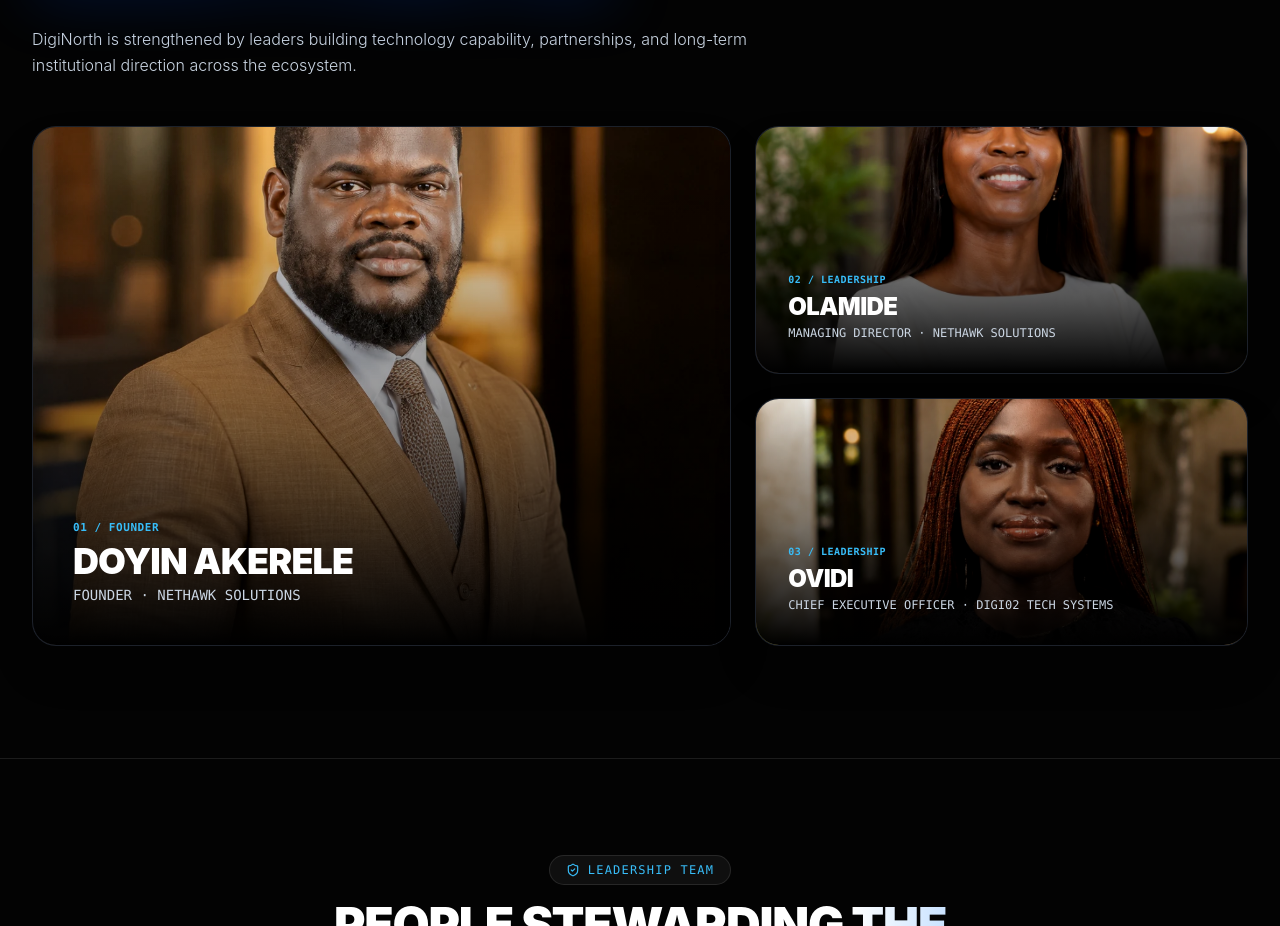
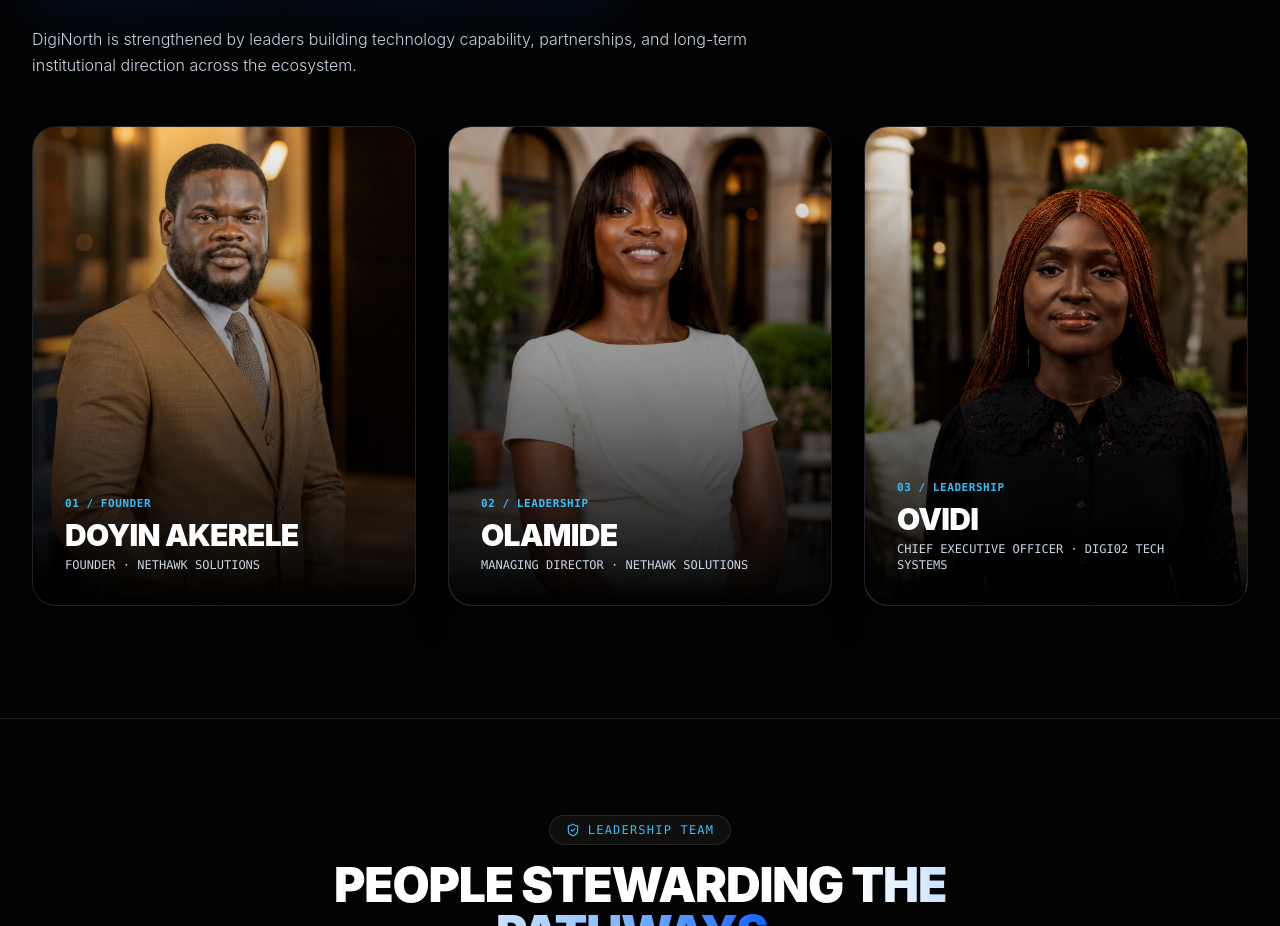
Before and after one commit to iNfix-2/DigiNorth, a Next.js app: page /about in a window 1280 px wide. Shown: the part 1689-2615 px from the top of the page. Built offline with nearby package versions, Linux system fonts and the light colour scheme; a web font is replaced by a local one.

Commit message:
feat: 3-column full-portrait card grid for executive leadership ensuring 100% uncropped full-image visibility on all devices

```diff
--- a/app/about/page.js
+++ b/app/about/page.js
@@ -56,21 +56,21 @@ export default function AboutPage() {
       name: "Doyin Akerele",
       role: "Founder · Nethawk Solutions",
       image: "/images/leadership/doyin.webp",
-      objectPos: "center 30%",
+      objectPos: "center 18%",
     },
     {
       tag: "02 / LEADERSHIP",
       name: "Olamide",
       role: "Managing Director · Nethawk Solutions",
       image: "/images/leadership/olamide.webp",
-      objectPos: "center 30%",
+      objectPos: "center 18%",
     },
     {
       tag: "03 / LEADERSHIP",
       name: "Ovidi",
       role: "Chief Executive Officer · Digi02 Tech Systems",
       image: "/images/leadership/ovidi.webp",
-      objectPos: "center 32%",
+      objectPos: "center 18%",
     },
   ];
 
@@ -175,40 +175,12 @@ export default function AboutPage() {
             </p>
           </div>
 
-          <div className="grid grid-cols-1 lg:grid-cols-12 gap-6 items-stretch">
-            {/* Left Featured Founder Card */}
-            <div className="lg:col-span-7 bg-[#071a38]/30 border border-white/10 rounded-3xl overflow-hidden shadow-2xl relative group hover:border-white/30 transition aspect-[4/3] sm:aspect-[16/11] lg:aspect-auto lg:min-h-[520px] flex flex-col justify-end">
-              <div className="absolute inset-0 z-0">
-                <Image
-                  src={executiveDirection[0].image}
-                  alt={executiveDirection[0].name}
-                  fill
-                  priority
-                  sizes="(max-width: 1024px) 100vw, 60vw"
-                  style={{ objectPosition: executiveDirection[0].objectPos }}
-                  className="object-cover filter contrast-105 brightness-95 group-hover:scale-[1.02] transition-transform duration-700"
-                />
-                <div className="absolute inset-0 bg-gradient-to-t from-black via-black/35 to-transparent pointer-events-none" />
-              </div>
-              <div className="relative z-10 p-6 sm:p-10">
-                <span className="text-[10px] sm:text-[11px] font-mono font-bold uppercase tracking-wider text-[#38bdf8] block mb-1">
-                  {executiveDirection[0].tag}
-                </span>
-                <h3 className="text-2xl sm:text-4xl font-black text-white uppercase tracking-tight">
-                  {executiveDirection[0].name}
-                </h3>
-                <p className="text-xs sm:text-sm font-mono text-slate-300 uppercase mt-1">
-                  {executiveDirection[0].role}
-                </p>
-              </div>
-            </div>
-
-            {/* Right Stacked Leadership Cards */}
-            <div className="lg:col-span-5 flex flex-col gap-6">
-              {executiveDirection.slice(1).map((exec, idx) => (
+          {/* 3-Column Full-Height Portrait Grid for 100% Uncropped Full-Image Visibility */}
+          <div className="grid grid-cols-1 md:grid-cols-3 gap-6 sm:gap-8 items-stretch">
+            {executiveDirection.map((exec, idx) => (
               <div
                 key={idx}
-                  className="bg-[#071a38]/30 border border-white/10 rounded-3xl overflow-hidden shadow-2xl relative group hover:border-white/30 transition aspect-[16/10] sm:aspect-[16/9] lg:aspect-auto lg:flex-1 lg:min-h-[245px] flex flex-col justify-end"
+                className="bg-[#071a38]/30 border border-white/10 rounded-3xl overflow-hidden shadow-2xl relative group hover:border-white/30 transition aspect-[4/5] min-h-[440px] sm:min-h-[480px] flex flex-col justify-end"
               >
                 <div className="absolute inset-0 z-0">
                   <Image
@@ -216,26 +188,26 @@ export default function AboutPage() {
                     alt={exec.name}
                     fill
                     priority
-                      sizes="(max-width: 1024px) 100vw, 40vw"
+                    sizes="(max-width: 768px) 100vw, 33vw"
                     style={{ objectPosition: exec.objectPos }}
                     className="object-cover filter contrast-105 brightness-95 group-hover:scale-[1.02] transition-transform duration-700"
                   />
                   <div className="absolute inset-0 bg-gradient-to-t from-black via-black/40 to-transparent pointer-events-none" />
                 </div>
-                  <div className="relative z-10 p-5 sm:p-8">
-                    <span className="text-[10px] font-mono font-bold uppercase tracking-wider text-[#38bdf8] block mb-1">
+
+                <div className="relative z-10 p-6 sm:p-8">
+                  <span className="text-[10px] sm:text-[11px] font-mono font-bold uppercase tracking-wider text-[#38bdf8] block mb-1">
                     {exec.tag}
                   </span>
-                    <h3 className="text-lg sm:text-2xl font-black text-white uppercase tracking-tight">
+                  <h3 className="text-2xl sm:text-3xl font-black text-white uppercase tracking-tight">
                     {exec.name}
                   </h3>
-                    <p className="text-[11px] sm:text-xs font-mono text-slate-300 uppercase mt-0.5">
+                  <p className="text-xs font-mono text-slate-300 uppercase mt-1">
                     {exec.role}
                   </p>
                 </div>
               </div>
             ))}
-            </div>
           </div>
         </div>
       </section>
--- a/components/LeadershipSection.jsx
+++ b/components/LeadershipSection.jsx
@@ -54,21 +54,21 @@ export default function LeadershipSection() {
       name: "Doyin Akerele",
       role: "Founder · Nethawk Solutions",
       image: "/images/leadership/doyin.webp",
-      objectPos: "center 30%",
+      objectPos: "center 18%",
     },
     {
       tag: "02 / LEADERSHIP",
       name: "Olamide",
       role: "Managing Director · Nethawk Solutions",
       image: "/images/leadership/olamide.webp",
-      objectPos: "center 30%",
+      objectPos: "center 18%",
     },
     {
       tag: "03 / LEADERSHIP",
       name: "Ovidi",
       role: "Chief Executive Officer · Digi02 Tech Systems",
       image: "/images/leadership/ovidi.webp",
-      objectPos: "center 32%",
+      objectPos: "center 18%",
     },
   ];
 
@@ -76,7 +76,7 @@ export default function LeadershipSection() {
     <section id="leadership" className="py-24 sm:py-28 bg-black relative border-t border-white/10 font-space">
       <div className="max-w-7xl mx-auto px-4 sm:px-6 lg:px-8 relative z-10">
 
-        {/* Executive Direction (Shaping DigiNorth's Direction) */}
+        {/* Executive Direction (The people helping shape DigiNorth's direction) */}
         <div className="mb-24 sm:mb-28">
           <div className="max-w-3xl mb-10 sm:mb-12">
             <span className="text-xs font-mono uppercase tracking-widest text-[#38bdf8] block mb-3 font-semibold">
@@ -93,40 +93,12 @@ export default function LeadershipSection() {
             </p>
           </div>
 
-          <div className="grid grid-cols-1 lg:grid-cols-12 gap-6 items-stretch">
-            {/* Left Featured Founder Card (Doyin Akerele) */}
-            <div className="lg:col-span-7 bg-[#071a38]/30 border border-white/10 rounded-3xl overflow-hidden shadow-2xl relative group hover:border-white/30 transition aspect-[4/3] sm:aspect-[16/11] lg:aspect-auto lg:min-h-[520px] flex flex-col justify-end">
-              <div className="absolute inset-0 z-0">
-                <Image
-                  src={executiveDirection[0].image}
-                  alt={executiveDirection[0].name}
-                  fill
-                  priority
-                  sizes="(max-width: 1024px) 100vw, 60vw"
-                  style={{ objectPosition: executiveDirection[0].objectPos }}
-                  className="object-cover filter contrast-105 brightness-95 group-hover:scale-[1.02] transition-transform duration-700"
-                />
-                <div className="absolute inset-0 bg-gradient-to-t from-black via-black/35 to-transparent pointer-events-none" />
-              </div>
-              <div className="relative z-10 p-6 sm:p-10">
-                <span className="text-[10px] sm:text-[11px] font-mono font-bold uppercase tracking-wider text-[#38bdf8] block mb-1">
-                  {executiveDirection[0].tag}
-                </span>
-                <h3 className="text-2xl sm:text-4xl font-black text-white uppercase tracking-tight">
-                  {executiveDirection[0].name}
-                </h3>
-                <p className="text-xs sm:text-sm font-mono text-slate-300 uppercase mt-1">
-                  {executiveDirection[0].role}
-                </p>
-              </div>
-            </div>
-
-            {/* Right Stacked Leadership Cards (Olamide & Ovidi) */}
-            <div className="lg:col-span-5 flex flex-col gap-6">
-              {executiveDirection.slice(1).map((exec, idx) => (
+          {/* 3-Column Full-Height Portrait Grid for 100% Uncropped Full-Image Visibility */}
+          <div className="grid grid-cols-1 md:grid-cols-3 gap-6 sm:gap-8 items-stretch">
+            {executiveDirection.map((exec, idx) => (
               <div
                 key={idx}
-                  className="bg-[#071a38]/30 border border-white/10 rounded-3xl overflow-hidden shadow-2xl relative group hover:border-white/30 transition aspect-[16/10] sm:aspect-[16/9] lg:aspect-auto lg:flex-1 lg:min-h-[245px] flex flex-col justify-end"
+                className="bg-[#071a38]/30 border border-white/10 rounded-3xl overflow-hidden shadow-2xl relative group hover:border-white/30 transition aspect-[4/5] min-h-[440px] sm:min-h-[480px] flex flex-col justify-end"
               >
                 <div className="absolute inset-0 z-0">
                   <Image
@@ -134,26 +106,26 @@ export default function LeadershipSection() {
                     alt={exec.name}
                     fill
                     priority
-                      sizes="(max-width: 1024px) 100vw, 40vw"
+                    sizes="(max-width: 768px) 100vw, 33vw"
                     style={{ objectPosition: exec.objectPos }}
                     className="object-cover filter contrast-105 brightness-95 group-hover:scale-[1.02] transition-transform duration-700"
                   />
                   <div className="absolute inset-0 bg-gradient-to-t from-black via-black/40 to-transparent pointer-events-none" />
                 </div>
-                  <div className="relative z-10 p-5 sm:p-8">
-                    <span className="text-[10px] font-mono font-bold uppercase tracking-wider text-[#38bdf8] block mb-1">
+
+                <div className="relative z-10 p-6 sm:p-8">
+                  <span className="text-[10px] sm:text-[11px] font-mono font-bold uppercase tracking-wider text-[#38bdf8] block mb-1">
                     {exec.tag}
                   </span>
-                    <h3 className="text-lg sm:text-2xl font-black text-white uppercase tracking-tight">
+                  <h3 className="text-2xl sm:text-3xl font-black text-white uppercase tracking-tight">
                     {exec.name}
                   </h3>
-                    <p className="text-[11px] sm:text-xs font-mono text-slate-300 uppercase mt-0.5">
+                  <p className="text-xs font-mono text-slate-300 uppercase mt-1">
                     {exec.role}
                   </p>
                 </div>
               </div>
             ))}
-            </div>
           </div>
         </div>
 
```
Also changed, not shown: 1 other file (tests, documents, lock files or other folders). Lines whose indentation alone changed are shown as unchanged.
